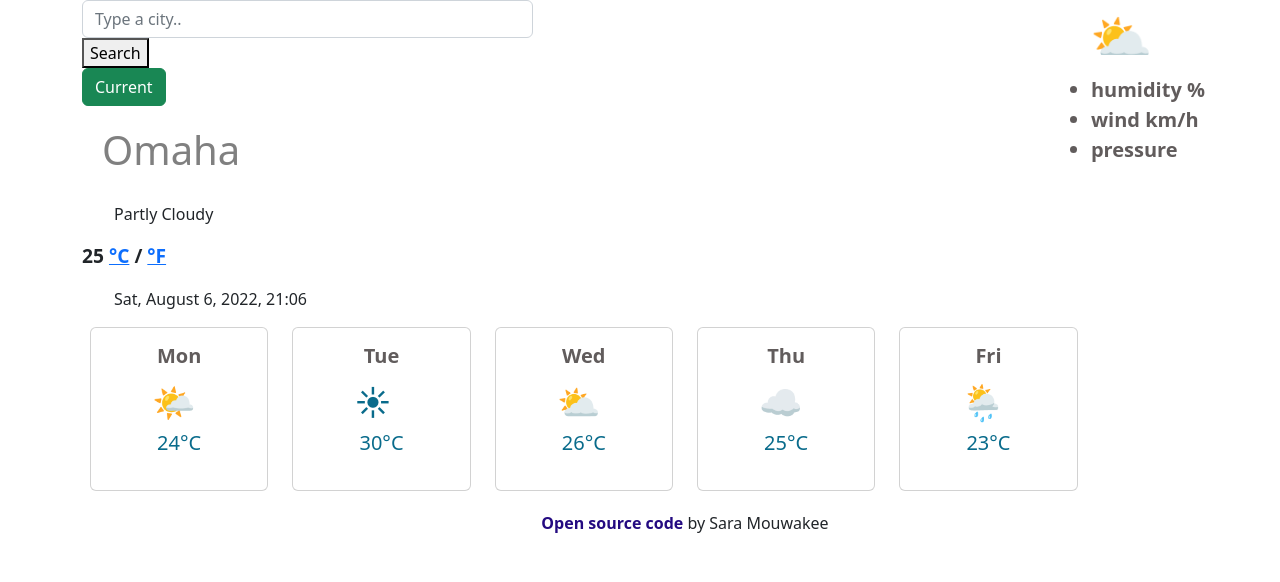
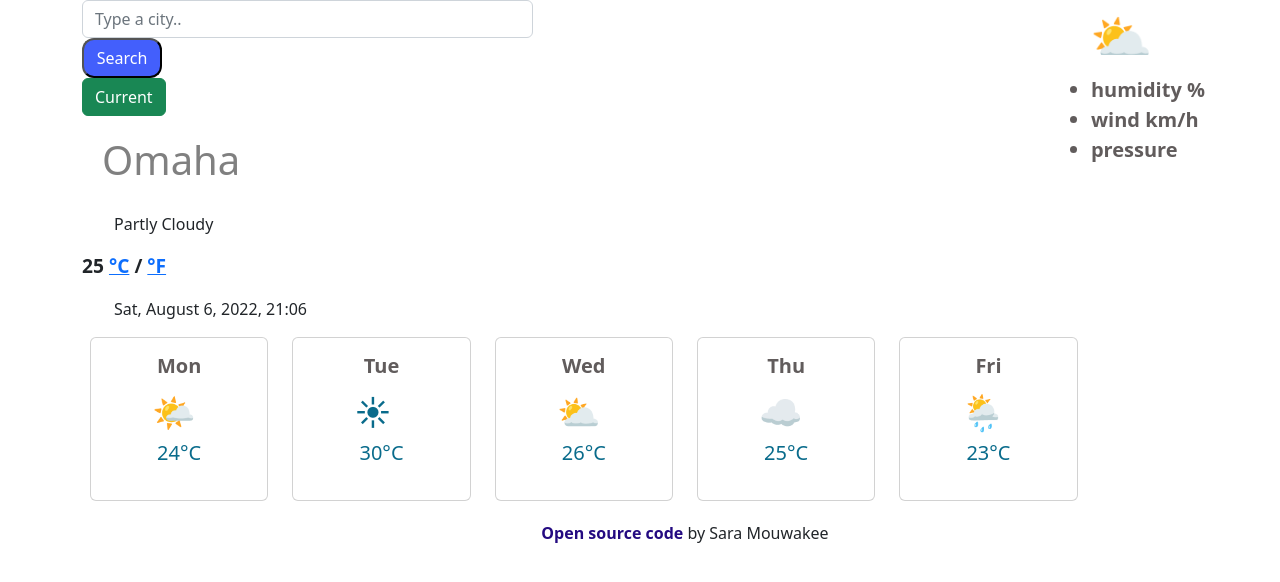
Before and after one commit to Sara-mwk/my_weather_app, a website built with Parcel: page index.html in a window 1280 px wide. Built offline with nearby package versions, Linux system fonts and the light colour scheme; no server answers.

Commit message:
Updated "Search button" style

```diff
--- a/src/styles.css
+++ b/src/styles.css
@@ -40,6 +40,14 @@ h1 {
   text-align: center;
   color: rgb(97, 92, 92);
   font-weight: bold;
+}
+
+.btn-btn-primary {
+  height: 40px;
+  width: 80px;
+  border-radius: 12px;
+  color: white;
+  background-color: rgb(67, 95, 252);
 }
 
 p {
```
